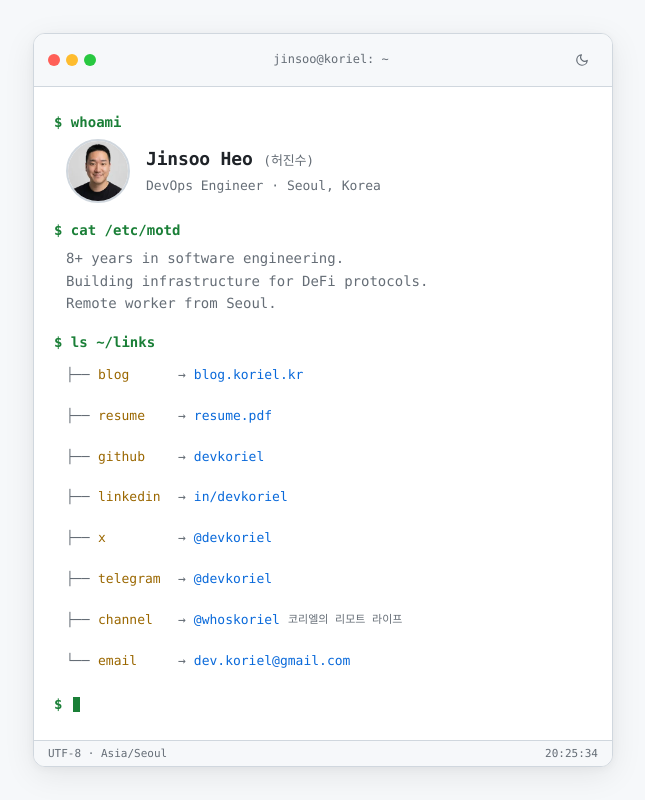
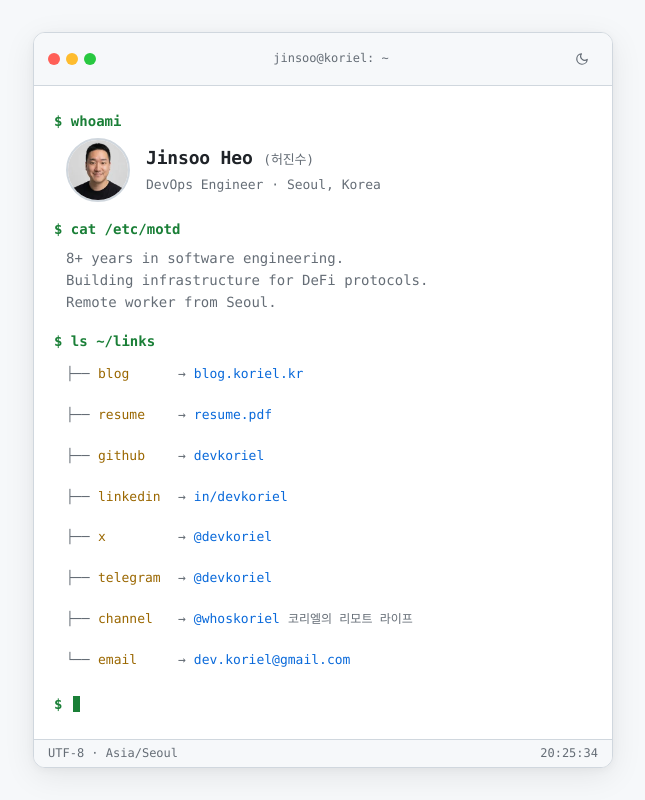
Before and after one commit to devkoriel/home, a website: page index.html in a window 1280 px wide. Shown: the whole page, without its empty margins (317-962 px from the left). Drawn offline with Linux system fonts and the light colour scheme.

Commit message:
fix: harden Lighthouse workflow and mobile text legibility

```diff
--- a/index.html
+++ b/index.html
@@ -162,7 +162,7 @@
     .tree a{color:var(--blue);text-decoration:none;transition:color .2s;display:inline-block;padding:6px 0}
     .tree a:hover{color:var(--fg);text-decoration:underline}
     .tree a:focus-visible{outline:2px solid var(--blue);outline-offset:2px;border-radius:2px}
-    .channel{font-size:11px;color:var(--muted);font-weight:400}
+    .channel{font-size:12px;color:var(--muted);font-weight:400}
 
     .cursor-line .prompt::after{
       content:"";display:inline-block;width:7px;height:1.1em;
@@ -174,7 +174,7 @@
     .status-bar{
       background:var(--header-bg);border-top:1px solid var(--border);
       padding:.25rem .875rem;display:flex;justify-content:space-between;
-      font-size:11px;color:var(--muted);user-select:none;
+      font-size:12px;color:var(--muted);user-select:none;
       transition:background .3s,border-color .3s;
     }
 
```
Also changed, not shown: 404.html (+1 -1 lines), .github/workflows/lighthouse.yml.
